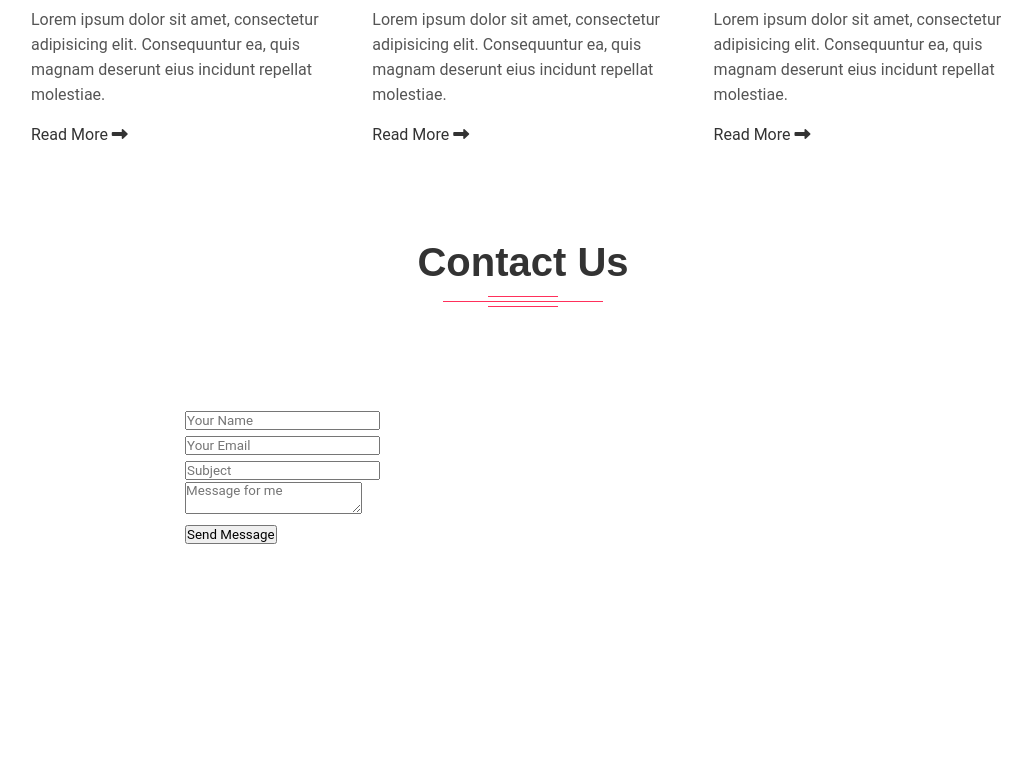
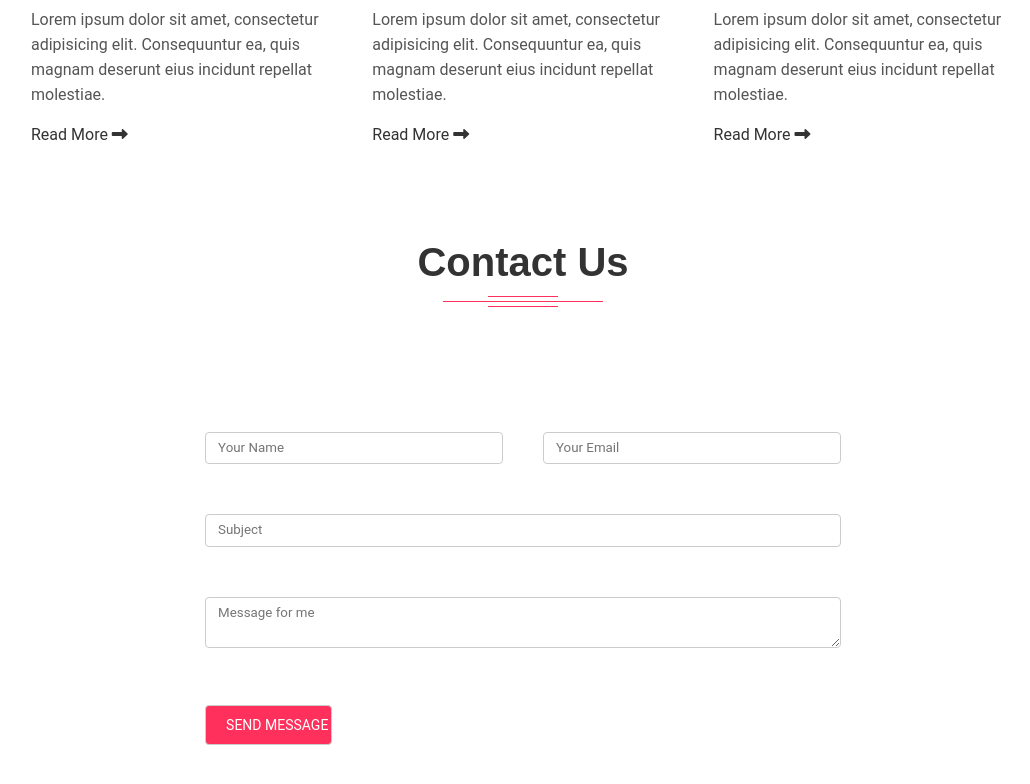
Before and after one commit to huthaifadl/Fokir, a plain HTML site: page index.html in a window 1280 px wide. Shown: the part 3828-4612 px from the top of the page, without its empty margins (117-1147 px from the left). Before the commit the page ends 4416 px from the top, so only its background shows below. Drawn offline with Linux system fonts and the light colour scheme.

Commit message:
Update style.css
CSS Codes for Contact Form

```diff
--- a/css/style.css
+++ b/css/style.css
@@ -574,3 +574,59 @@ button:hover {
 }
 
 /* End Our Blog Style */
+
+/* Start Contact Form */
+.items-row {
+  width: 100%;
+  padding: 5px 0px;
+  /* background-color: #f1c30d; */
+}
+
+.contact-form {
+  width: 100%;
+  /* background-color: #681205; */
+}
+
+.contact-form-item {
+  padding: 20px;
+  float: left;
+  /* background-color: #ff305b; */
+}
+
+.first-row {
+  width: 50%;
+}
+
+.second-row {
+  width: 100%;
+}
+
+.Third-row {
+  width: 100%;
+}
+
+.contact-form-item input, .contact-form-item textarea {
+  width: 100%;
+  padding: 6px 12px;
+  line-height: 1.4;
+  color: #555;
+  border-radius: 4px;
+  border: 1px solid #ccc;
+}
+
+.textarea-box {
+  height: auto;
+}
+
+input.send-message-btn {
+  width: 20%;
+  background-color: #ff305b;
+  color: #fff;
+  padding: 0 20px;
+  line-height: 38px;
+  text-transform: uppercase;
+  font-size: 14px;
+  cursor: pointer;
+  border-radius: 4px;
+}
+/* End Contact Form */
```
